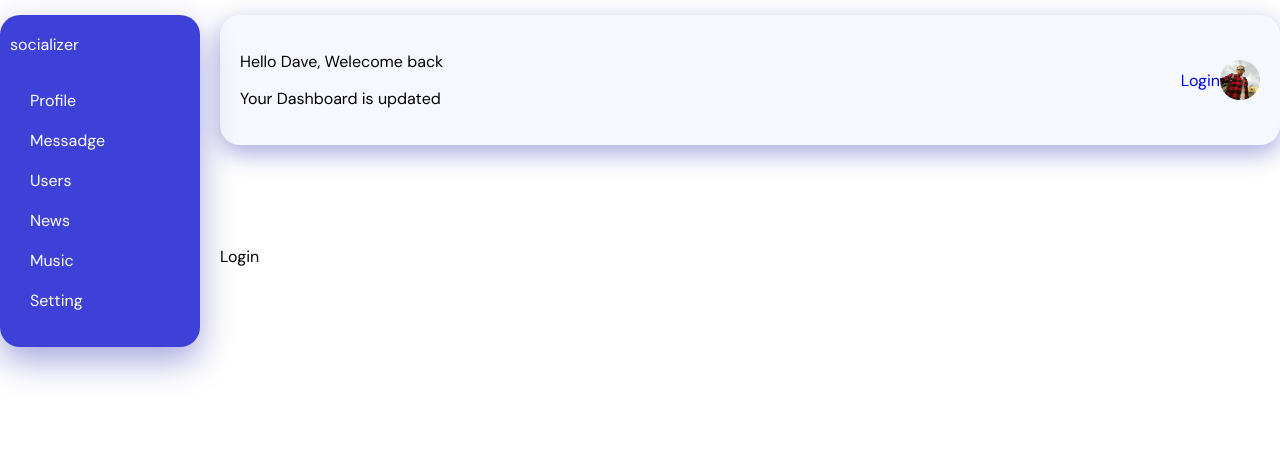
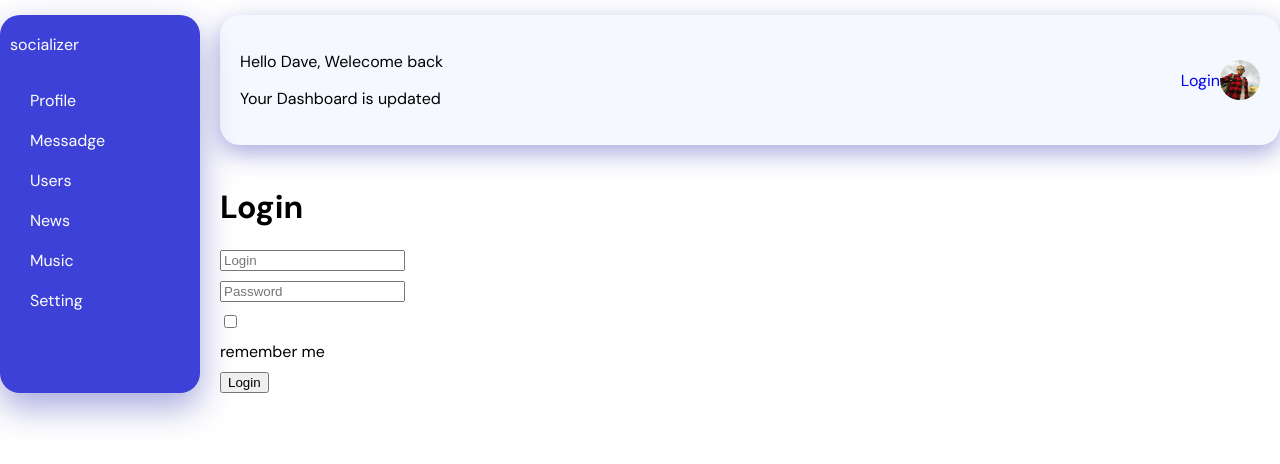
Before and after one commit to Vitalick37/network, a React (Create React App) app: page /login in a window 1280 px wide. Shown: the top 464 px of the page. Built offline with nearby package versions, Linux system fonts and the light colour scheme; no server answers.

Commit message:
redux-form

```diff
--- a/package.json
+++ b/package.json
@@ -14,6 +14,7 @@
     "react-router-dom": "^6.3.0",
     "react-scripts": "5.0.1",
     "redux": "^4.2.0",
+    "redux-form": "^8.3.9",
     "redux-thunk": "^2.4.2",
     "web-vitals": "^2.1.4"
   },
--- a/src/components/Login/Login.jsx
+++ b/src/components/Login/Login.jsx
@@ -1,12 +1,42 @@
-import styles from './Login.module.css';
+import classes from './Login.module.css';
 import React from 'react';
+import { reduxForm, Field } from 'redux-form';
 
-const Login = () => {
+const LoginForm = (props) => {
     return (
-        <>Login</>
+
+            <form onSubmit={props.handleSubmit} className={classes.form}>
+                <Field placeholder={'Login'} name={'login'} component={'input'} />
+                <Field placeholder={'Password'} name={'password'} component={'input'} />
+                <Field type={'checkbox'} name={'rememberMe'} component={'input'} /> remember me
+                <button>Login</button>
+
+                {/* <input placeholder={'Login'} />
+                <input placeholder={'Password'} />
+                <input type={'checkbox'} /> remember me
+                <button>Login</button> */}
+            </form>
+
     )
 }
 
+const LoginReduxForm = reduxForm({
+    form: 'login',
+})(LoginForm)
 
 
+const Login = (props) => {
+
+    const onSubmit = (formData) => {
+        console.log(formData);
+    }
+
+    return (
+        <div>
+            <h1>Login</h1>
+            <LoginReduxForm onSubmit={onSubmit} />
+        </div>
+    )
+}
+
 export default Login;
--- a/src/components/Login/Login.module.css
+++ b/src/components/Login/Login.module.css
@@ -0,0 +1,7 @@
+.form {
+    display: flex;
+    flex-direction: column;
+    align-items: start;
+    gap: 10px;
+    max-width: 300px;
+}
--- a/src/redux/redux-store.js
+++ b/src/redux/redux-store.js
@@ -5,6 +5,7 @@ import sidebarReducer from './sidebarReducer';
 import usersReducer from './usersReduser';
 import authReducer from './authReducer';
 import thunkMiddleware from 'redux-thunk';
+import {reducer as formReducer} from 'redux-form';
 
 let reducers = combineReducers({
     profilePage: profileReducer,
@@ -12,6 +13,7 @@ let reducers = combineReducers({
     sidebar: sidebarReducer,
     usersPage: usersReducer,
     auth: authReducer,
+    form: formReducer,
 });
 
 let store = createStore(reducers, applyMiddleware(thunkMiddleware));
```
Also changed, not shown: 1 other file (tests, documents, lock files or other folders).
